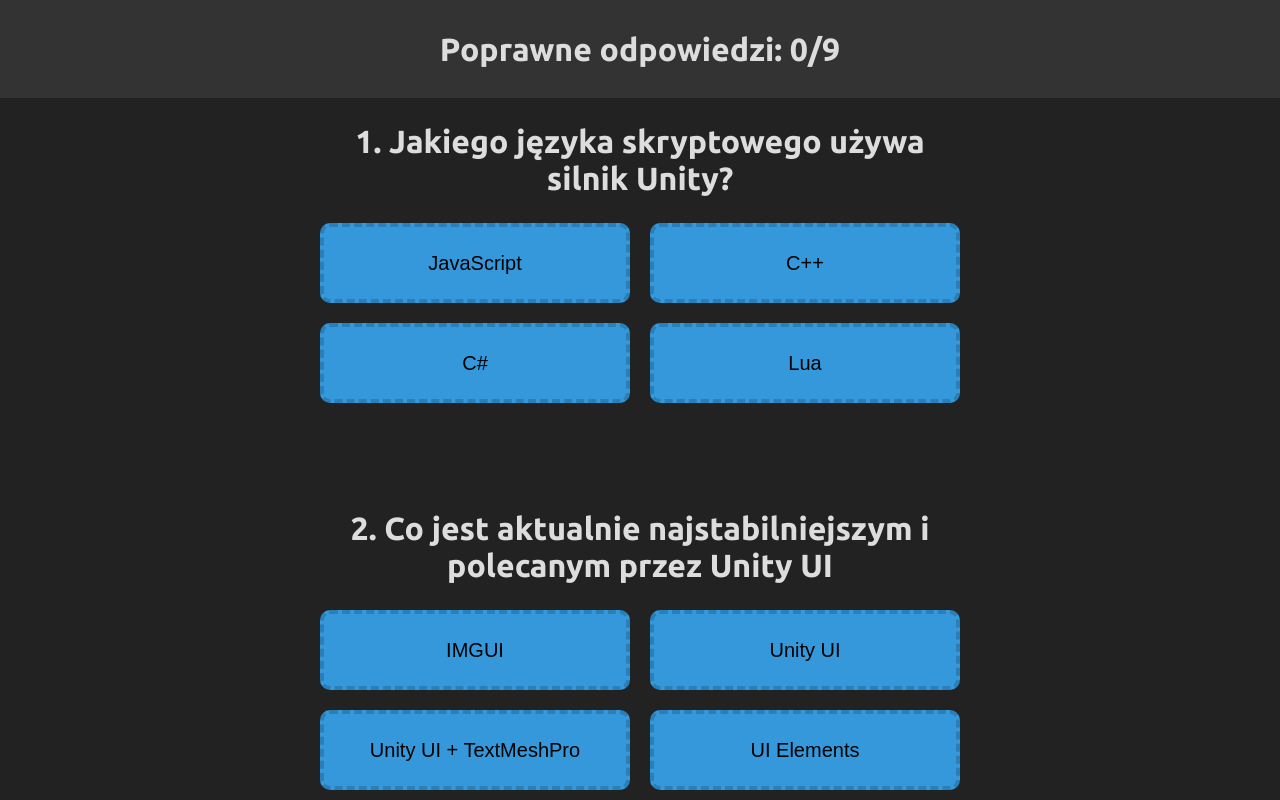
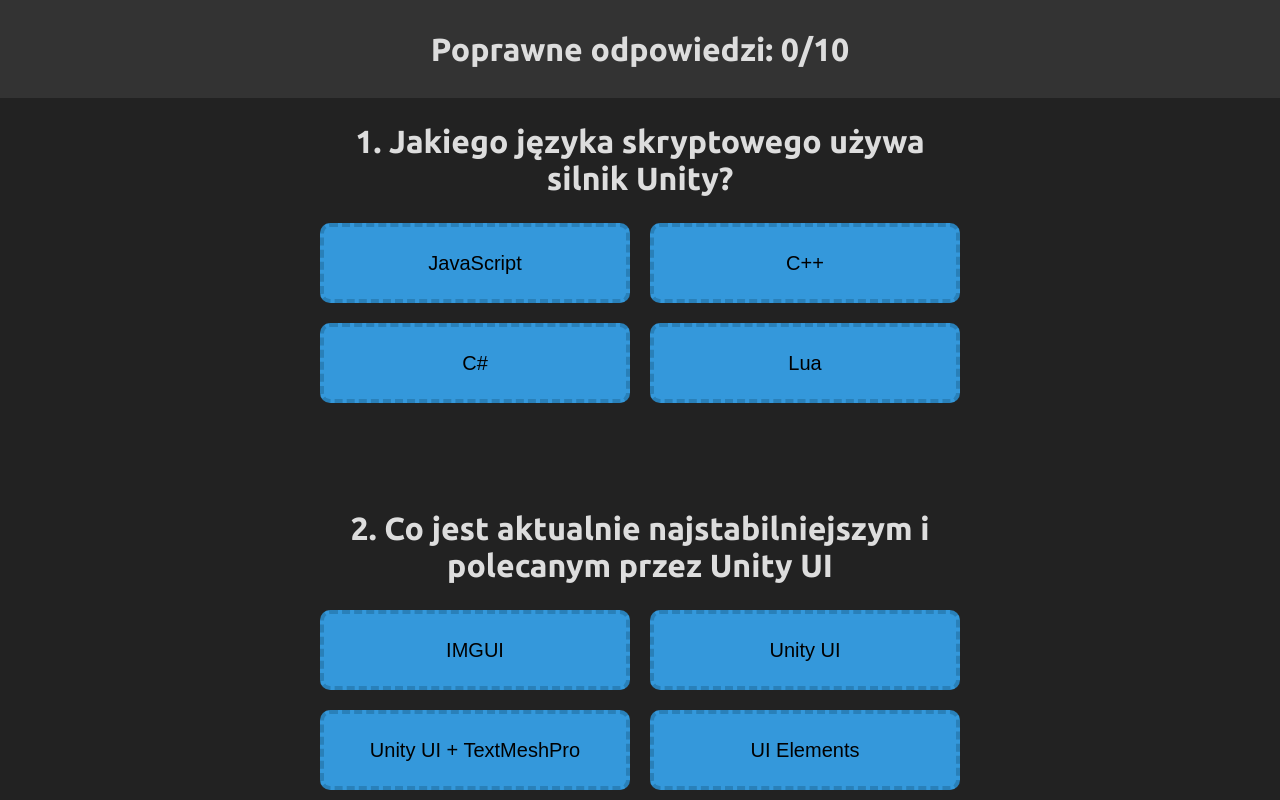
Before and after one commit to Maciejowski2006/unity-quiz, a Vue app: page / in a window 1280 px wide. Shown: the top 800 px of the page. Built offline with nearby package versions, Linux system fonts and the light colour scheme.

Commit message:
Added new question

```diff
--- a/src/components/Questions.vue
+++ b/src/components/Questions.vue
@@ -93,6 +93,16 @@ export default {
 						"Pro",
 						"Enterprise",
 						"Jest dostępny w każdej wersji"
+					]
+				},
+				{
+					question: "Której paczki nie znajdziemy w domyślnym menadżerze paczek",
+					right: 1,
+					answers: [
+						"Shader Graph",
+						"Vivox",
+						"Bolt(Visual Scripting)",
+						"Input System"
 					]
 				}
 			],
```
